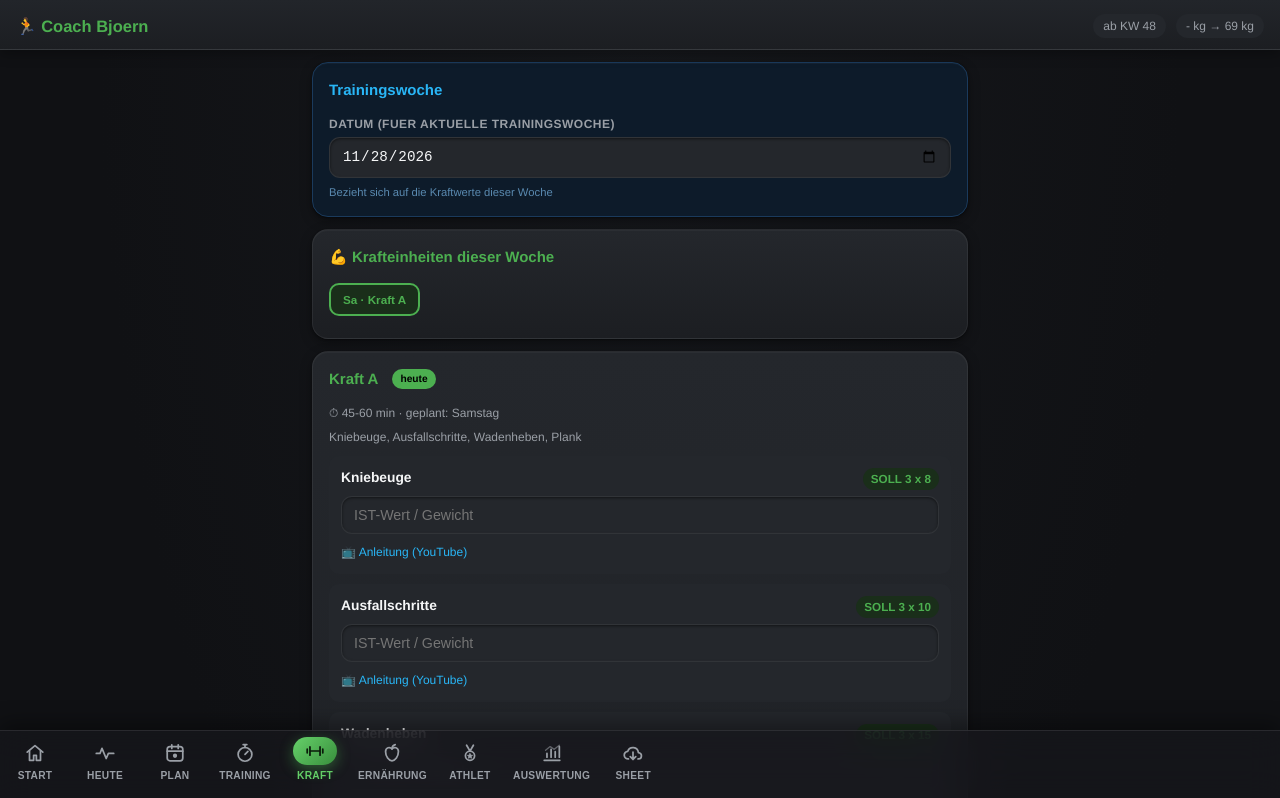
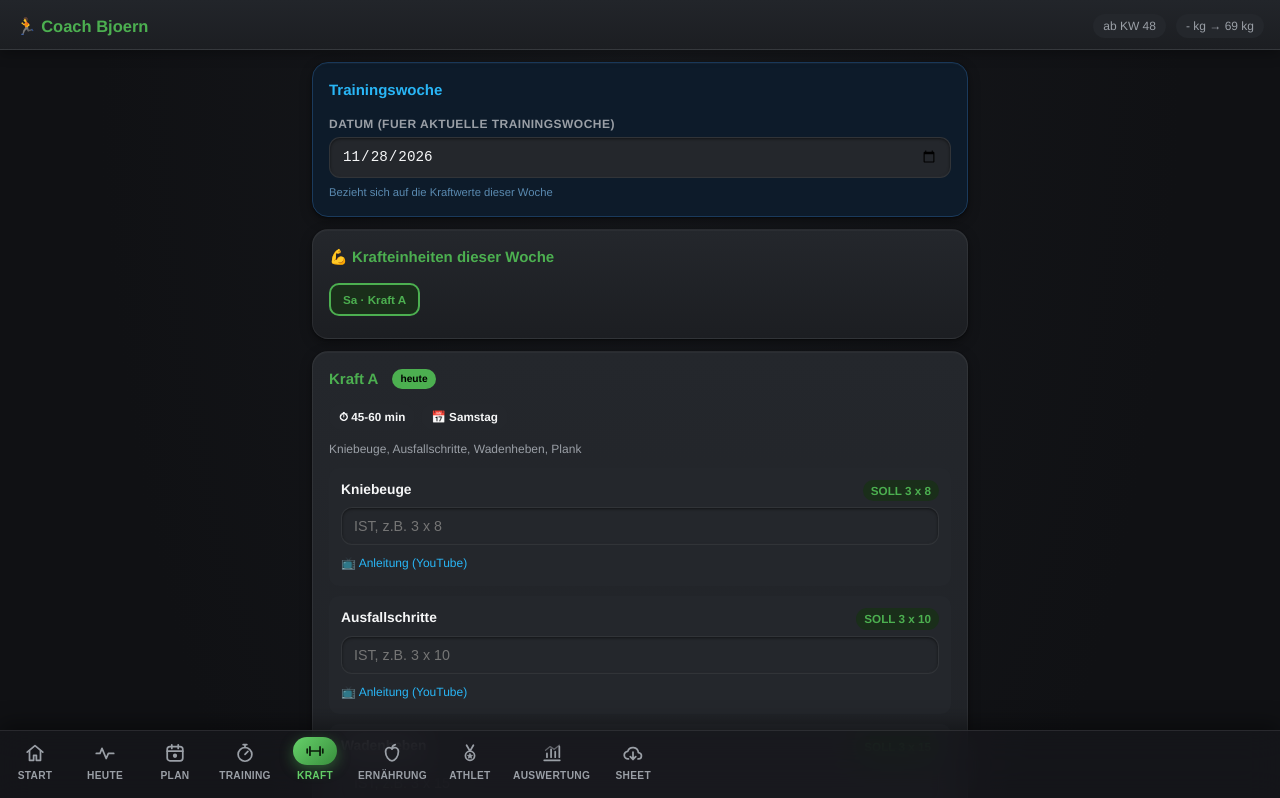
Before and after one commit to svoit1989-del/Coach-Bjoern, a plain HTML site: page index.html in a window 1280 px wide. Both pictures are taken after a click on the button "KRAFT". Shown: the top 798 px of the page. Drawn offline with Linux system fonts and the light colour scheme.

Commit message:
Add files via upload

```diff
--- a/index.html
+++ b/index.html
@@ -119,6 +119,14 @@
     .exercise-name{font-weight:700;font-size:0.92rem;}
     .exercise-soll{font-size:0.78rem;color:var(--accent);font-weight:700;background:#1a2e1a;padding:2px 8px;border-radius:20px;}
     .exercise-links{margin-top:6px;}
+    .exercise-amount{font-size:0.95rem;font-weight:800;color:var(--text,#f5f6f7);margin-bottom:4px;}
+    .exercise-amount small{font-weight:500;color:var(--muted);font-size:0.78rem;}
+    .exercise-hint{font-size:0.78rem;color:var(--muted);line-height:1.45;margin-bottom:8px;}
+    .str-facts{display:flex;flex-wrap:wrap;gap:6px;margin:4px 0 10px;}
+    .str-fact{font-size:0.78rem;font-weight:700;background:var(--surface-2);border-radius:20px;padding:4px 10px;}
+    .str-phase{font-size:0.8rem;line-height:1.45;background:var(--surface-2);border-left:3px solid var(--blue,#29b6f6);border-radius:8px;padding:8px 10px;margin-bottom:10px;}
+    .str-phase b{display:block;font-size:0.7rem;text-transform:uppercase;letter-spacing:0.04em;color:var(--muted);margin-bottom:2px;}
+    .str-notes{font-size:0.78rem;color:var(--muted);line-height:1.5;margin:4px 0 10px;padding-left:16px;}
     .exercise-links a{color:var(--blue);font-size:0.8rem;text-decoration:none;}
     .nutrition-time-row{display:flex;gap:8px;align-items:flex-end;margin-top:4px;}
     .nutrition-time-row input.time-input{width:90px;flex-shrink:0;}
@@ -1242,6 +1250,55 @@ function parseExercisesFromText(text) {
   return out;
 }
 
+function parseStrengthProse(text) {
+  // Liest Coach-Fliesstext wie "2 Runden, 60 s Pause. Kniebeuge 15: 3 s runter ... Plank 60 s, letzte 15 s Schulter-Taps."
+  // -> { rounds, pause, exercises:[{name, amount, hint}], notes:[...] }
+  var res = { rounds: "", pause: "", bonus: "", exercises: [], notes: [] };
+  if (!text) return res;
+  var t = String(text).replace(/z\.\s?B\./g, "z.B.").replace(/\s+/g, " ").replace(/(\d)\.\s+(Runde)/g, "$1.$2");
+  var parts = t.split(/\.\s+(?=[A-ZÄÖÜ])/), lastWasEx = false;
+  parts.forEach(function(raw) {
+    var p = raw.trim().replace(/\.$/, "");
+    if (!p) return;
+    // Rahmen der Einheit: Runden, Pause
+    var mR = p.match(/(\d+)\s*Runden/i), mP = p.match(/(\d+(?:-\d+)?\s*s)\s*Pause/i);
+    if (mR && !res.rounds && /^(Zirkel|\d)/i.test(p)) {
+      res.rounds = mR[1]; if (mP) res.pause = mP[1]; lastWasEx = false;
+      var mB = p.match(/(eine\s+)?(\d+)\.\s*Runde[^,]*Bonus/i); if (mB) res.bonus = mB[2] + ". Runde als Bonus";
+      return;
+    }
+    if (/Soll\/Ist|Tab Kraft/i.test(p)) return;
+    // Uebung: Name + Umfang (erste Zahl bzw. Text nach dem Doppelpunkt) + Hinweise
+    var name = "", amount = "", hint = "";
+    var colon = p.indexOf(":"), firstNum = p.search(/(je\s+)?\d/);
+    if (colon > 0 && (firstNum < 0 || colon < firstNum)) {
+      name = p.slice(0, colon).trim();
+      var rest = p.slice(colon + 1).trim(), cut = rest.search(/,|\s-\s/);
+      amount = cut > 0 ? rest.slice(0, cut).trim() : rest; hint = cut > 0 ? rest.slice(cut + 1).replace(/^-\s*/, "").trim() : "";
+    } else if (firstNum > 1) {
+      name = p.slice(0, firstNum).trim();
+      var r2 = p.slice(firstNum), c2 = r2.search(/:|,|\s-\s/);
+      amount = c2 > 0 ? r2.slice(0, c2).trim() : r2.trim();
+      hint = c2 > 0 ? r2.slice(c2 + 1).replace(/^-\s*/, "").trim() : "";
+    }
+    var ok = name && name.length <= 50 && /^[A-ZÄÖÜ]/.test(name) && !/\b(wenn|zieht|halten|bleibt|morgen|sonst|keine|nur)\b/i.test(name) && amount;
+    if (ok) { res.exercises.push({ name: name, amount: amount.replace(/\s*Wdh$/i, " Wdh"), hint: hint ? hint.charAt(0).toUpperCase() + hint.slice(1) : "" }); lastWasEx = true; return; }
+    // Nachsatz ohne Zahl ("Ohne Rucksack, wenn ...") gehoert zur vorigen Uebung, allgemeine Hinweise in die Liste
+    var prev = res.exercises[res.exercises.length - 1];
+    if (lastWasEx && prev && !/->|\u2192|morgen|Bonus|Runde|zieht|weglassen|abbrechen/i.test(p)) { prev.hint = (prev.hint ? prev.hint + ". " : "") + p; return; }
+    lastWasEx = false;
+    res.notes.push(p);
+  });
+  return res;
+}
+
+function strengthSollText(rounds, amount) {
+  // "2" + "15" -> "2 x 15"; "2" + "60 s" -> "2 x 60 s"; ohne Runden nur der Umfang
+  if (!amount) return "";
+  if (rounds && /^(je\s+)?\d/.test(amount)) return rounds + " \u00d7 " + amount.replace(/^je\s+/, "");
+  return amount;
+}
+
 function normalizeStrengthSession(d) {
   // Bevorzugt ein strukturiertes "exercises"-Array aus dem Plan, sonst Text aus "desc"/"workout"
   var exercises = [];
@@ -1251,6 +1308,10 @@ function normalizeStrengthSession(d) {
     }).filter(function(e) { return e.name; });
   }
   if (!exercises.length) exercises = parseExercisesFromText(d.desc).concat(parseExercisesFromText(d.workout));
+  var prose = parseStrengthProse(d.desc);
+  if (!exercises.length && prose.exercises.length) {
+    exercises = prose.exercises.map(function(e) { return { name: e.name, sets: strengthSollText(prose.rounds, e.amount), amount: e.amount, hint: e.hint }; });
+  }
   if (!exercises.length) {
     var label = (d.title || "") + " " + (d.type || "");
     exercises = (/\bB\b/.test(label) ? strengthB : strengthA).map(function(e) { return { name: e.name, sets: e.sets, link: e.link }; });
@@ -1260,7 +1321,14 @@ function normalizeStrengthSession(d) {
     if (!e.link && known) e.link = known.link;
     e.id = strengthFieldId(e.name);
   });
-  return { day: d.day || "", title: d.title || d.type || "Kraft", dauer: d.dauer || "", desc: d.desc || "", exercises: exercises };
+  // Ablauf "Aufwaermen -> Zirkel -> Abschluss" aus dem workout-Feld
+  var flow = String(d.workout || "").split(/\s*(?:->|\u2192)\s*/).map(function(x) { return x.trim(); }).filter(Boolean);
+  var warm = "", cool = "";
+  if (flow.length >= 2) { warm = flow[0]; cool = flow[flow.length - 1]; if (/^zirkel$|hauptteil/i.test(cool)) cool = ""; }
+  var structured = prose.exercises.length > 0 && exercises.length === prose.exercises.length;
+  return { day: d.day || "", title: d.title || d.type || "Kraft", dauer: d.dauer || "", desc: d.desc || "", exercises: exercises,
+           rounds: prose.rounds, pause: prose.pause, bonus: prose.bonus, notes: structured ? prose.notes : [],
+           warm: warm.replace(/^\d+'\s*ein:\s*/i, function(m) { return m; }), cool: cool, structured: structured };
 }
 
 function getWeekStrengthSessions(dateStr) {
@@ -1306,15 +1374,29 @@ function renderStrength() {
   h += '</div>';
 
   h += '<div class="card"><h2>' + sel.title + (sel.day === weekdayToday ? ' <span class="week-badge" style="margin-left:6px;">heute</span>' : '') + '</h2>';
-  if (sel.dauer) h += '<div style="font-size:0.8rem;color:var(--muted);margin-bottom:6px;">&#9201; ' + sel.dauer + (sel.day ? ' &middot; geplant: ' + sel.day : '') + '</div>';
-  if (sel.desc) h += '<div style="font-size:0.8rem;color:var(--muted);line-height:1.5;margin-bottom:10px;">' + sel.desc + '</div>';
-  sel.exercises.forEach(function(ex) {
+  // Hard Facts der Einheit
+  var facts = [];
+  if (sel.dauer) facts.push("&#9201; " + sel.dauer);
+  if (sel.rounds) facts.push("&#128257; " + sel.rounds + " Runden");
+  if (sel.pause) facts.push("&#9208; " + sel.pause + " Pause");
+  if (sel.bonus) facts.push("&#11088; " + sel.bonus);
+  if (sel.day) facts.push("&#128197; " + sel.day);
+  if (facts.length) h += '<div class="str-facts">' + facts.map(function(f) { return '<span class="str-fact">' + f + '</span>'; }).join("") + '</div>';
+  if (sel.structured) {
+    if (sel.notes.length) h += '<ul class="str-notes">' + sel.notes.map(function(n) { return '<li>' + n + '</li>'; }).join("") + '</ul>';
+    if (sel.warm) h += '<div class="str-phase"><b>Aufw\u00e4rmen</b>' + sel.warm + '</div>';
+  } else if (sel.desc) {
+    h += '<div style="font-size:0.8rem;color:var(--muted);line-height:1.5;margin-bottom:10px;">' + sel.desc + '</div>';
+  }
+  sel.exercises.forEach(function(ex, i) {
     h += '<div class="exercise-card">';
-    h += '<div class="exercise-header"><span class="exercise-name">' + ex.name + '</span>' + (ex.sets ? '<span class="exercise-soll">SOLL ' + ex.sets + '</span>' : '') + '</div>';
-    h += '<input id="' + ex.id + '" placeholder="IST-Wert / Gewicht">';
+    h += '<div class="exercise-header"><span class="exercise-name">' + (sel.structured ? (i + 1) + '. ' : '') + ex.name + '</span>' + (ex.sets ? '<span class="exercise-soll">SOLL ' + ex.sets + '</span>' : '') + '</div>';
+    if (ex.hint) h += '<div class="exercise-hint">' + ex.hint + '</div>';
+    h += '<input id="' + ex.id + '" placeholder="' + (ex.sets ? 'IST, z.B. ' + ex.sets.replace(/\s*pro (Seite|Bein).*/, "").replace(/ mit .*/, "") : 'IST-Wert / Gewicht') + '">';
     if (ex.link) h += '<div class="exercise-links"><a href="' + ex.link + '" target="_blank">&#128250; Anleitung (YouTube)</a></div>';
     h += '</div>';
   });
+  if (sel.structured && sel.cool) h += '<div class="str-phase" style="border-left-color:var(--accent);"><b>Abschluss</b>' + sel.cool + '</div>';
   h += "<button class='btn' onclick='confirmSave(\"strength\")'>Kraftwerte speichern</button></div>";
   c.innerHTML = h;
 
```
